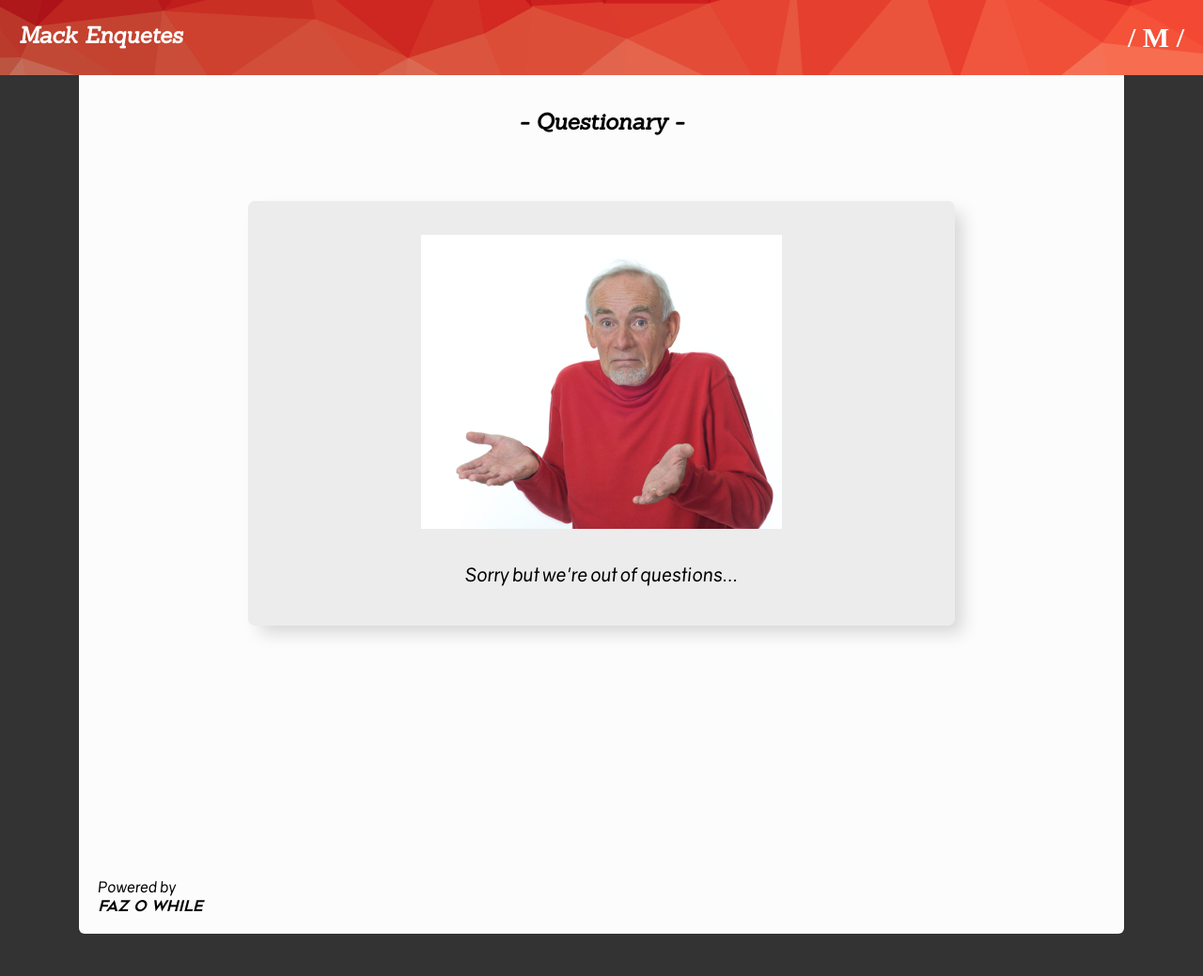
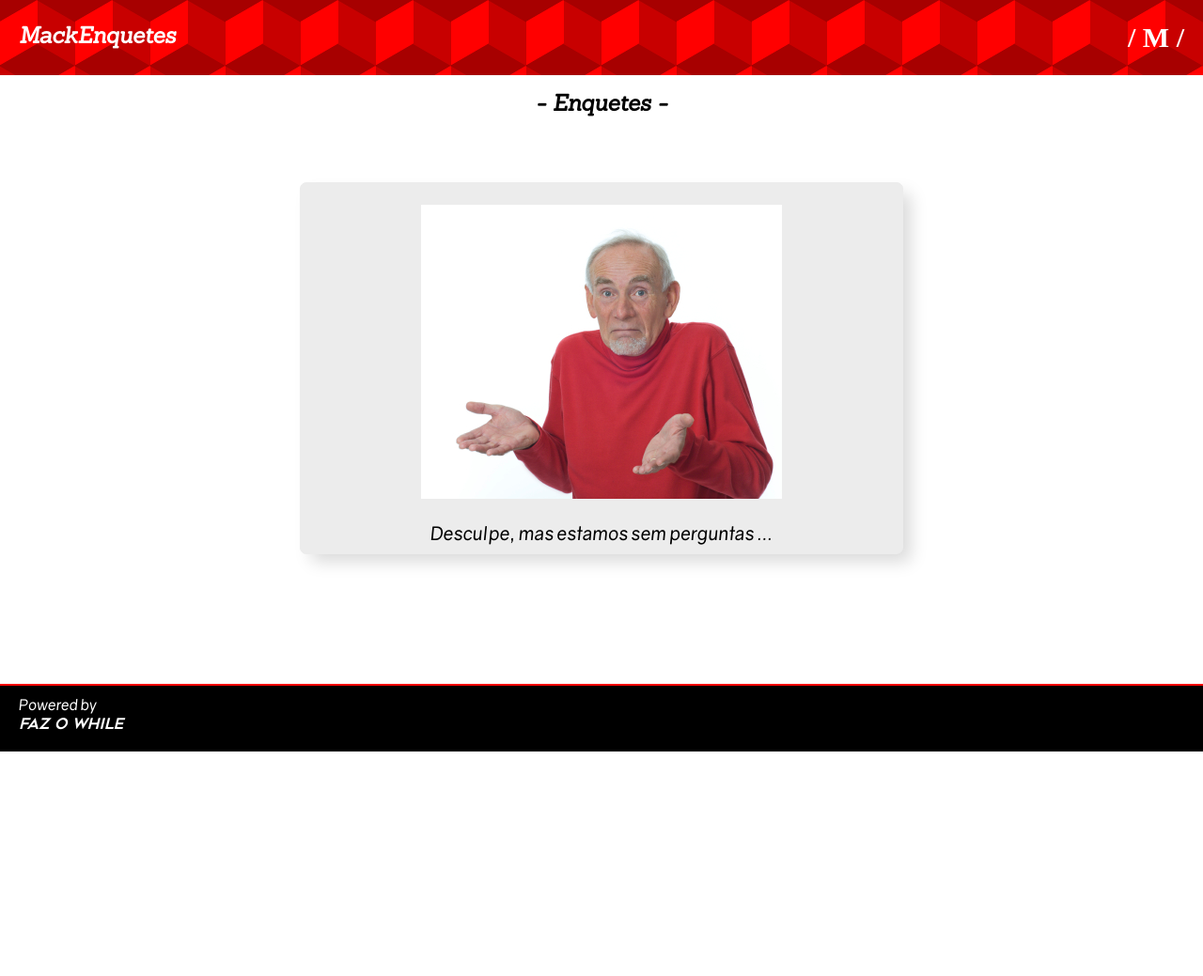
Before and after one commit to bmortella/MackEnquetes, a Django app: page /enquetes/ in a window 1280 px wide. Shown: the whole page at 94% size. After the commit the page ends 800 px from the top, so only its background shows below. Run offline with Django 3.2, Linux system fonts and the light colour scheme; data that the repository does not hold is empty; some web fonts are replaced.

Commit message:
Finished django htmls and css

```diff
--- a/django/mackenquetes/enquetes/static/enquetes/setup.css
+++ b/django/mackenquetes/enquetes/static/enquetes/setup.css
@@ -30,12 +30,6 @@
 html, body{
     margin: 0;
     padding: 0;
-    min-width: 100%;
-    width: 100%;
-    max-width: 100%;
-    min-height: 100%;
-    height: 100%;
-    max-height: 100%;
 }
 body{
 	font-family: grav;
@@ -76,25 +70,24 @@ header{
 	align-content: center;
 	justify-content: right;
 	width: 100%;
-	background-image: url(img/2.png);
-	background-attachment: fixed;
+	background-color:#ff0000;
+	background-image:
+		linear-gradient(30deg, #a70000 12%, transparent 12.5%, transparent 87%, #a70000 87.5%, #a70000),
+		linear-gradient(150deg, #a70000 12%, transparent 12.5%, transparent 87%, #a70000 87.5%, #a70000),
+		linear-gradient(30deg, #a70000 12%, transparent 12.5%, transparent 87%, #a70000 87.5%, #a70000),
+		linear-gradient(150deg, #a70000 12%, transparent 12.5%, transparent 87%, #a70000 87.5%, #a70000),
+		linear-gradient(60deg, #C80000 25%, transparent 25.5%, transparent 75%, #C80000 75%, #C80000 ),
+		linear-gradient(60deg, #C80000 25%, transparent 25.5%, transparent 75%, #C80000 75%, #C80000 );
+	background-size:80px 140px;
+	background-position: 0 0, 0 0, 40px 70px, 40px 70px, 0 0, 40px 70px;
 	color: white;
 	height: 80px;
 	padding: 0 10px;
 }
 
 section.outter{
-	background-color:  rgba(0, 0, 0, 0.8);
-	display: flex;
-	justify-content: center;
 	min-height: 100%;
-	padding: 0px 3.5% 3.5% 3.5%;
-}
-section.inner{
-	min-width: 90%;
-	background-color: rgba(255, 255, 255, 0.985);
-	padding: 20px;
-	border-radius: 0 0 6px 6px;
+	padding: 3.5%;
 }
 .title{
 	display: flex;
@@ -114,20 +107,43 @@ h1.m{
 	font-family: quot;
 	font-size: 30px;
 }
+.return a{
+	padding: 3px 10px;
+	border-radius: 3px;
+	border: 1px solid #ff0000;
+	color: #ff0000;
+}
+.return a:hover{
+	-webkit-transition: background-color 0.2s ease-in, color 0.2s ease-in;
+	transition: background-color 0.2s ease-in, color 0.2s ease-in;
+	background-color: #ff0000;
+	color: white;
+}
+footer{
 
-footer{
-	height: 50px;
+	width: 100%;
 	margin: 10px 0 0;
-	display: flex;
-	align-items: flex-end;
+    position: fixed;
+    left: 0;
+    bottom: 0;
+	background-color: black;
+	color: white;
+	padding: 10px 20px 20px;
+	border-top: 2px solid red;
+
+
 }
 .faz{
 	font-family: geo;
 }
 
 /* Some screen adjustment*/
-@media screen and (min-width: 1001px){
-	header{
-		background-image: url(img/1.png);
+@media screen and (min-width: 1100px){
+
+	ul{
+		min-height: 650px;
+	}
+	.formm_cont{
+		min-height: 650px;
 	}
 }
--- a/django/mackenquetes/enquetes/static/enquetes/style_index.css
+++ b/django/mackenquetes/enquetes/static/enquetes/style_index.css
@@ -1,7 +1,6 @@
 /* Personal use CSS*/
 
 ul{
-	min-height: 500px;
 	display: flex;
 	justify-content: center;
 	padding: 70px 0 0;
@@ -33,7 +32,7 @@ li a{
 li a:hover{
 	-webkit-transition: background-color 0.2s ease-in;
 	transition: background-color 0.2s ease-in;
-	background-color: #df3c13;
+	background-color: #ff0000;
 	color: white;
 }
 .enun{
@@ -45,11 +44,10 @@ section.blank_cont{
 	display: flex;
 	justify-content: center;
 	align-content: center;
-	min-height: 700px;
 }
 section.blank_cc {
 	background-color: #ececec;
-	width: 70%;
+	width: 50%;
 	border: 1px solid #ececec;
 	border-radius: 7px;
 	max-height: 450px;
@@ -60,12 +58,24 @@ section.blank_cc {
 article.blank{
 	background-repeat: no-repeat;
 	background-position: center;
-	background-image: url(img/oldman.jpg);
-	height: 384px;
+	background-image: url(img/oldman_c.jpg);
+	height: 280px;
 	width: 100%;
 }
 .sorry p{
 	text-align: center;
 	margin: 0 0 10px;
-	font-size: 20px;
+	font-size: 15px;
 }
+/* Some screen adjustments*/
+
+@media screen and (min-width: 1100px) {
+	article.blank{
+
+		background-image: url(img/oldman.jpg);
+		height: 360px;
+	}
+	.sorry p{
+		font-size: 20px;
+	}
+}
--- a/django/mackenquetes/enquetes/templates/enquetes/index.html
+++ b/django/mackenquetes/enquetes/templates/enquetes/index.html
@@ -13,16 +13,16 @@
 	<body>
 		<header class="title_cont">
 			<article class="title">
-				<h1>Mack Enquetes</h1>
+				<h1>MackEnquetes</h1>
 			</article>
 			<article>
 				<h1 class="m">/ M /</h1>
 			</article>
 		</header>
-		<section class="outter">
+
 		<section class="inner">
 			<article class="title">
-					<h2> - Questionary -</h2>
+				<h2> - Enquetes -</h2>
 			</article>
 			<article>
 
@@ -40,19 +40,18 @@
 					    <section class="blank_cc">
 					    	<article class="blank"></article>
 					    	<article class="sorry">
-						    		<p>Sorry but we're out of questions...</p>
+					    		<p>Desculpe, mas estamos sem perguntas ...</p>
 					    	</article>
 					    </section>
 				   	</section>
 				{% endif %}
 			</article>
+		</section>
 		<footer>
 			<article>
 				<p>Powered by</p>
 				<i class="faz">FAZ O WHILE</i>
 			</article>
 		</footer>
-			</section>
-		</section>
 	</body>
 </html>
--- a/django/mackenquetes/enquetes/templates/enquetes/resultados.html
+++ b/django/mackenquetes/enquetes/templates/enquetes/resultados.html
@@ -12,14 +12,13 @@
 	<body>
 		<header class="title_cont">
 			<article class="title">
-				<h1>Mack Enquetes</h1>
+				<h1>MackEnquetes</h1>
 			</article>
 			<article>
 				<h1 class="m">/ M /</h1>
 			</article>
 		</header>
 		<section class="outter">
-			<section class="inner">
 				<article class="title">
 					<div>
 						<h2>  {{ pergunta.enunciado }} </h2>
@@ -45,7 +44,6 @@
 						<i class="faz">FAZ O WHILE</i>
 					</article>
 				</footer>
-			</section>
 		</section>
 	</body>
 </html>
```
Also changed, not shown: django/mackenquetes/enquetes/static/enquetes/style_detalhes.css (+3 -12 lines), django/mackenquetes/enquetes/static/enquetes/style_resultado.css (+1 -14 lines), django/mackenquetes/enquetes/templates/enquetes/detalhes.html (+5 -5 lines), django/mackenquetes/enquetes/static/enquetes/img/mack.png (added), django/mackenquetes/enquetes/static/enquetes/img/oldman_c.jpg (added), django/mackenquetes/enquetes/static/enquetes/img/oldman_q.jpg (deleted). Lines whose indentation alone changed are shown as unchanged.
